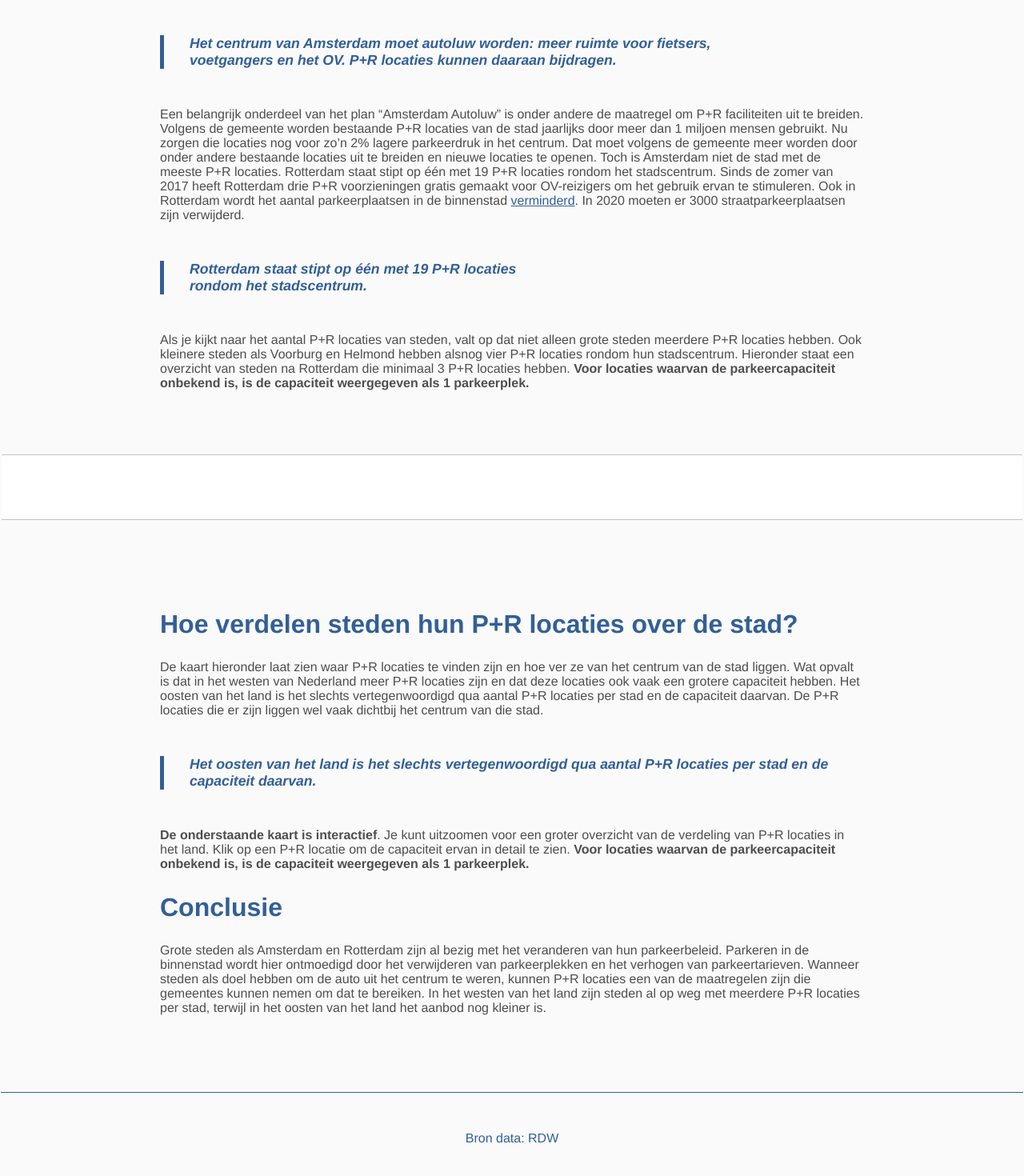
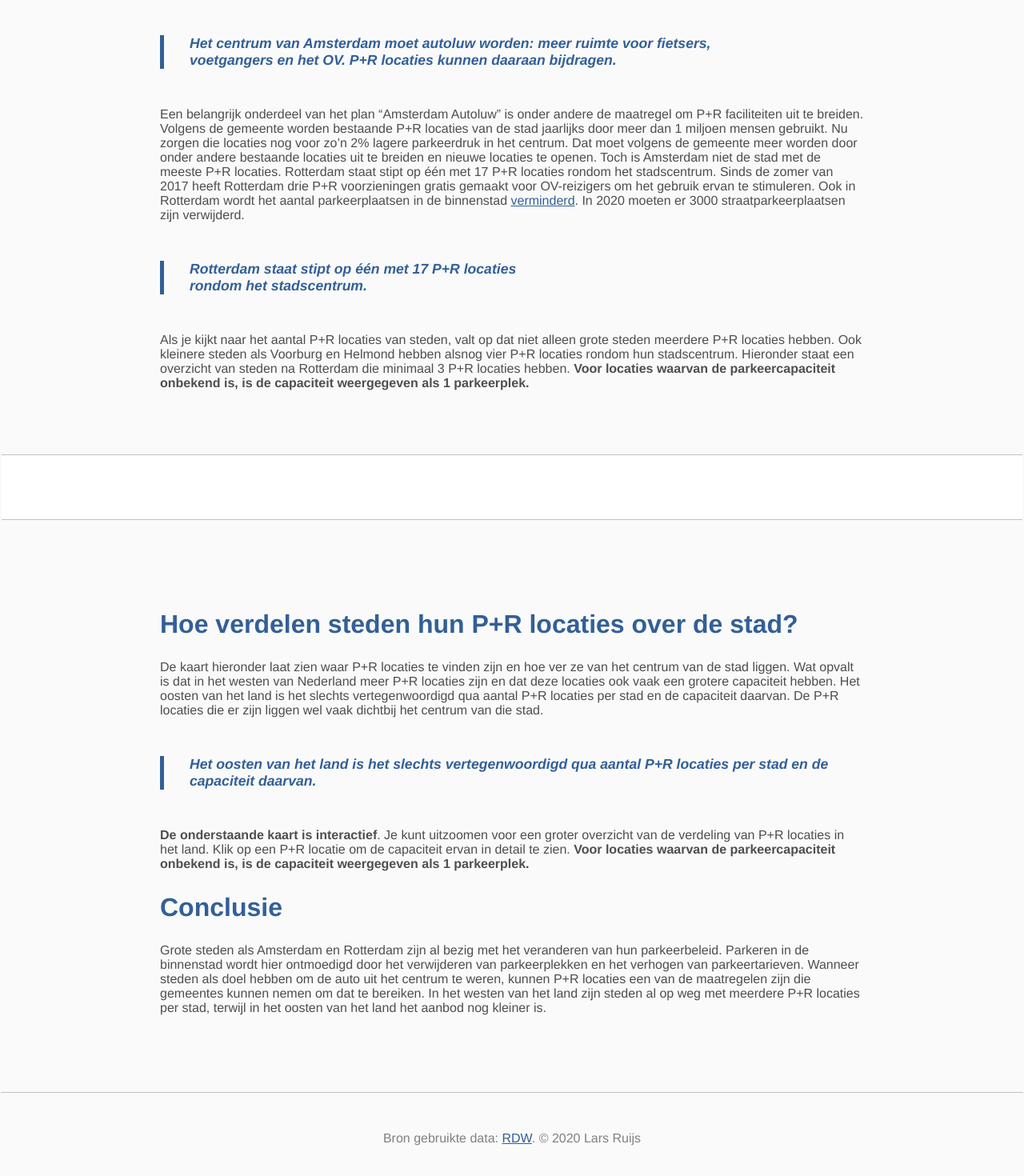
Before and after one commit to lars-ruijs/frontend-applications, a Vue app in the folder dataviz/: page / in a window 1280 px wide. Shown: the part 752-2222 px from the top of the page at 80% size. Built offline with nearby package versions, Linux system fonts and the light colour scheme; no server answers.

Commit message:
Tweaked styling

```diff
--- a/dataviz/src/components/Footer.vue
+++ b/dataviz/src/components/Footer.vue
@@ -1,6 +1,6 @@
 <template>
     <footer>
-        <p>Bron data: RDW</p>
+        <p>Bron gebruikte data: <a href="https://opendata.rdw.nl/" target="_blank">RDW</a>. © 2020 Lars Ruijs</p>
     </footer>
 </template>
 
@@ -13,12 +13,12 @@ export default {
 <style scoped>
     footer {
         height: 2em;
-        border-top: 1px solid #325F98;
+        border-top: 1px solid #c2c2c2;
         margin: 6em -15.55vw 0 -15.55vw;
         text-align: center;
         padding: 2em 0 2em 0;
     }
     p {
-        color: #325F98;
+        color: grey;
     }
 </style>
--- a/dataviz/src/components/Main.vue
+++ b/dataviz/src/components/Main.vue
@@ -12,11 +12,11 @@
   </div>
 
   <p>
-      Een belangrijk onderdeel van het plan “Amsterdam Autoluw” is onder andere de maatregel om P+R faciliteiten uit te breiden. Volgens de gemeente worden bestaande P+R locaties van de stad jaarlijks door meer dan 1 miljoen mensen gebruikt. Nu zorgen die locaties nog voor zo’n 2% lagere parkeerdruk in het centrum. Dat moet volgens de gemeente meer worden door onder andere bestaande locaties uit te breiden en nieuwe locaties te openen. Toch is Amsterdam niet de stad met de meeste P+R locaties. Rotterdam staat stipt op één met 19 P+R locaties rondom het stadscentrum. Sinds de zomer van 2017 heeft Rotterdam drie P+R voorzieningen gratis gemaakt voor OV-reizigers om het gebruik ervan te stimuleren. Ook in Rotterdam wordt het aantal parkeerplaatsen in de binnenstad <a href="https://www.mobiliteitsplatform.nl/artikel/parkeerplaatsen-verdwijnen-in-autoluw-rotterdam" target="_blank">verminderd</a>. In 2020 moeten er 3000 straatparkeerplaatsen zijn verwijderd.
+      Een belangrijk onderdeel van het plan “Amsterdam Autoluw” is onder andere de maatregel om P+R faciliteiten uit te breiden. Volgens de gemeente worden bestaande P+R locaties van de stad jaarlijks door meer dan 1 miljoen mensen gebruikt. Nu zorgen die locaties nog voor zo’n 2% lagere parkeerdruk in het centrum. Dat moet volgens de gemeente meer worden door onder andere bestaande locaties uit te breiden en nieuwe locaties te openen. Toch is Amsterdam niet de stad met de meeste P+R locaties. Rotterdam staat stipt op één met 17 P+R locaties rondom het stadscentrum. Sinds de zomer van 2017 heeft Rotterdam drie P+R voorzieningen gratis gemaakt voor OV-reizigers om het gebruik ervan te stimuleren. Ook in Rotterdam wordt het aantal parkeerplaatsen in de binnenstad <a href="https://www.mobiliteitsplatform.nl/artikel/parkeerplaatsen-verdwijnen-in-autoluw-rotterdam" target="_blank">verminderd</a>. In 2020 moeten er 3000 straatparkeerplaatsen zijn verwijderd.
   </p>
 
   <div class="featured">
-    <p>Rotterdam staat stipt op één met 19 P+R locaties <br> rondom het stadscentrum.</p>
+    <p>Rotterdam staat stipt op één met 17 P+R locaties <br> rondom het stadscentrum.</p>
   </div>
 
   <p>
```
